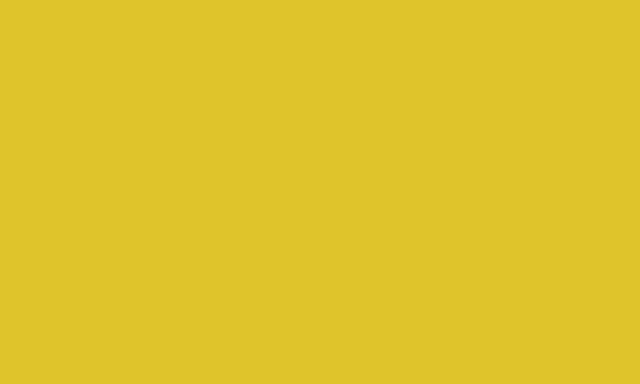
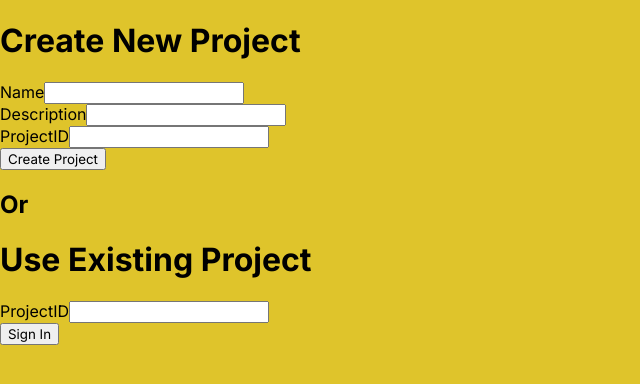
Before and after one commit to QkhanhT/RipeBanana, a React (Create React App) app in the folder reactrb/: page /projsignin in a window 1280 px wide. Before the commit this address had no page. Shown: the top 384 px of the page, without its empty margins (0-640 px from the left). Built offline with nearby package versions, Linux system fonts and the light colour scheme.

Commit message:
Separated project sign in and dashboard

```diff
--- a/reactrb/src/App.js
+++ b/reactrb/src/App.js
@@ -6,6 +6,7 @@ import Main from './Main';
 import SignUp from './SignUp';
 import Dashboard from './Dashboard';
 import PlaceHolder from './PlaceHolder';
+import ProjSignin from './ProjSignIn';
 
 function App() {
 
@@ -14,6 +15,7 @@ function App() {
       <Routes>
         <Route path="/" element = {<Main/>}></Route>
         <Route path="signup" element = {<SignUp/>}></Route>
+        <Route path="projsignin" element = {<ProjSignin/>}></Route>
         <Route path="dashboard" element = {<Dashboard/>}></Route>
       </Routes>
     </div>
--- a/reactrb/src/Dashboard.js
+++ b/reactrb/src/Dashboard.js
@@ -9,7 +9,7 @@ import ProjSignin from './ProjSignIn';
 
 function Dashboard() {
   const location = useLocation();
-  var passedProjects = location.state.projectList;
+  var passedProjects = location.state.project;
   var passedSets = location.state.setsList;
 
   return (
@@ -25,7 +25,6 @@ function Dashboard() {
                 initialProjects={passedProjects}
                 initialSets={passedSets}
               />
-              <ProjSignin></ProjSignin>
             </Grid>
           </Grid>
         </center>
--- a/reactrb/src/Main.js
+++ b/reactrb/src/Main.js
@@ -42,11 +42,11 @@ function Main() {
                 setError(false)
                 console.log(data.projects)
                 console.log(data.sets)
-                navigate('/dashboard', {
-                    state: {
-                        projectList : data.projects,
-                        setsList: data.sets
-                    }
+                navigate('/projsignin', {
+                    // state: {
+                    //     projectList : data.projects,
+                    //     setsList: data.sets
+                    // }
                 })
             }
             else {
--- a/reactrb/src/ProjSignIn.js
+++ b/reactrb/src/ProjSignIn.js
@@ -82,6 +82,12 @@ function ProjSignin() {
             }
             else{
                 setError(false)
+                navigate('/dashboard', {
+                    state: {
+                        project : data.project,
+                        setsList: data.sets
+                    }
+                })
             }
         });
     };
--- a/reactrb/src/Projects.js
+++ b/reactrb/src/Projects.js
@@ -12,6 +12,7 @@ function Projects(props) {
   const [valueHW1, setValueHW1] = useState('');
   const [valueHW2, setValueHW2] = useState('');
   const [joined, setjoined] = useState(false);
+  const navigate = useNavigate();
 
   const handleValueHW1 = (event) => {
     setValueHW1(event.target.value);
@@ -121,11 +122,9 @@ function Projects(props) {
   return (
     <div>
             <h2>Projects</h2>
-            {projects.map((project) => (
-                <div key={project['name']} className="project-container">
-                      <h3>{project['name']}</h3>
+            <h3>{projects['name']}</h3>
                       <div>
-                        <p>Hardware Set 1 - {project['hardware1']}/{sets[0]['capacity']}</p>
+                        <p>Hardware Set 1 - {projects['hardware1']}/{sets[0]['capacity']}</p>
                         {/* <div > */}
                           <input
                               type="text"
@@ -134,12 +133,12 @@ function Projects(props) {
                               value={valueHW1}
                               onChange={handleValueHW1}
                           />
-                          <MyButton label="Check In" onClick={() => handleCheckInHW1(project['name'])} />
-                          <MyButton label="Check Out" onClick={() => handleCheckOutHW1(project['name'])} />
+                          <MyButton label="Check In" onClick={() => handleCheckInHW1(projects['name'])} />
+                          <MyButton label="Check Out" onClick={() => handleCheckOutHW1(projects['name'])} />
                         {/* </div> */}
                       </div>
                       <div>
-                        <p>Hardware Set 2 - {project['hardware2']}/{sets[1]['capacity']}</p>
+                        <p>Hardware Set 2 - {projects['hardware2']}/{sets[1]['capacity']}</p>
                           <input
                               type="text"
                               id="valueHW2"
@@ -147,15 +146,18 @@ function Projects(props) {
                               value={valueHW2}
                               onChange={handleValueHW2}
                           />
-                          <MyButton label="Check In" onClick={() => handleCheckInHW2(project['name'])} />
-                          <MyButton label="Check Out" onClick={() => handleCheckOutHW2(project['name'])} />
+                          <MyButton label="Check In" onClick={() => handleCheckInHW2(projects['name'])} />
+                          <MyButton label="Check Out" onClick={() => handleCheckOutHW2(projects['name'])} />
                       </div>
-                </div>
-            ))}
+                      <div>
+                        <MyButton label="<--" onClick={() => navigate('/projsignin')}></MyButton>
+                      </div>
+                      <div>
+                        <MyButton label="Log Off" onClick={() => navigate('/')}></MyButton>
+                      </div>
+
     </div>
   );
 }
 
-// () => handleCheckOutHW2(project['name'])}
-
 export default Projects;
```
Also changed, not shown: 1 other file (tests, documents, lock files or other folders).
